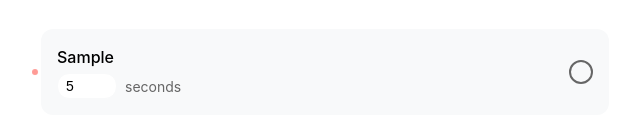
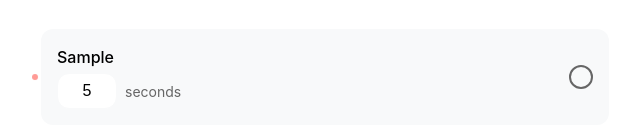
Before and after one commit to ahmedahmedovv/A-Progressive-Web-App, a plain HTML site: page index.html in a window 1280 px wide. Both pictures are taken after typing "Sample" into the empty fields and a click on the button "Add habit". Shown: the part 206-342 px from the top of the page, 315-955 px from the left. Drawn offline with Linux system fonts and the light colour scheme.

Commit message:
numeric edit

```diff
--- a/app.js
+++ b/app.js
@@ -134,6 +134,8 @@ class HabitTracker {
                                value="${habit.timerDuration}"
                                min="1"
                                max="3600"
+                               pattern="[0-9]*"
+                               inputmode="numeric"
                                onchange="habitTracker.updateTimerDuration(${habit.id}, this.value)">
                         <span class="timer-label">seconds</span>
                     </div>
--- a/styles.css
+++ b/styles.css
@@ -222,12 +222,21 @@ h1 {
 
 .timer-input {
     width: 60px;
-    padding: 4px 8px;
+    padding: 8px;
     border: 1px solid var(--surface);
     border-radius: var(--radius);
-    font-size: 14px;
+    font-size: 16px;
     color: var(--primary);
     background: var(--background);
+    -webkit-appearance: none;
+    -moz-appearance: textfield;
+    text-align: center;
+}
+
+.timer-input::-webkit-outer-spin-button,
+.timer-input::-webkit-inner-spin-button {
+    -webkit-appearance: none;
+    margin: 0;
 }
 
 .timer-input:focus {
```
